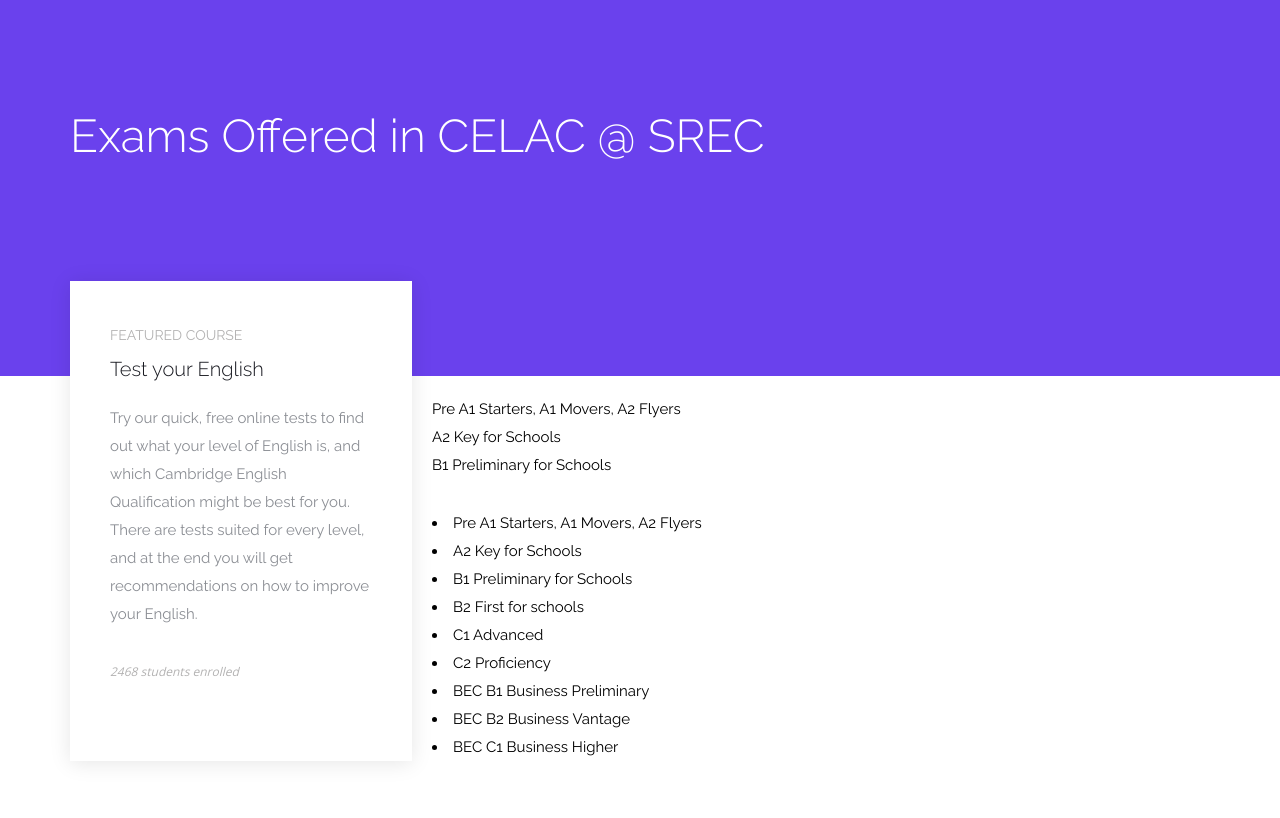
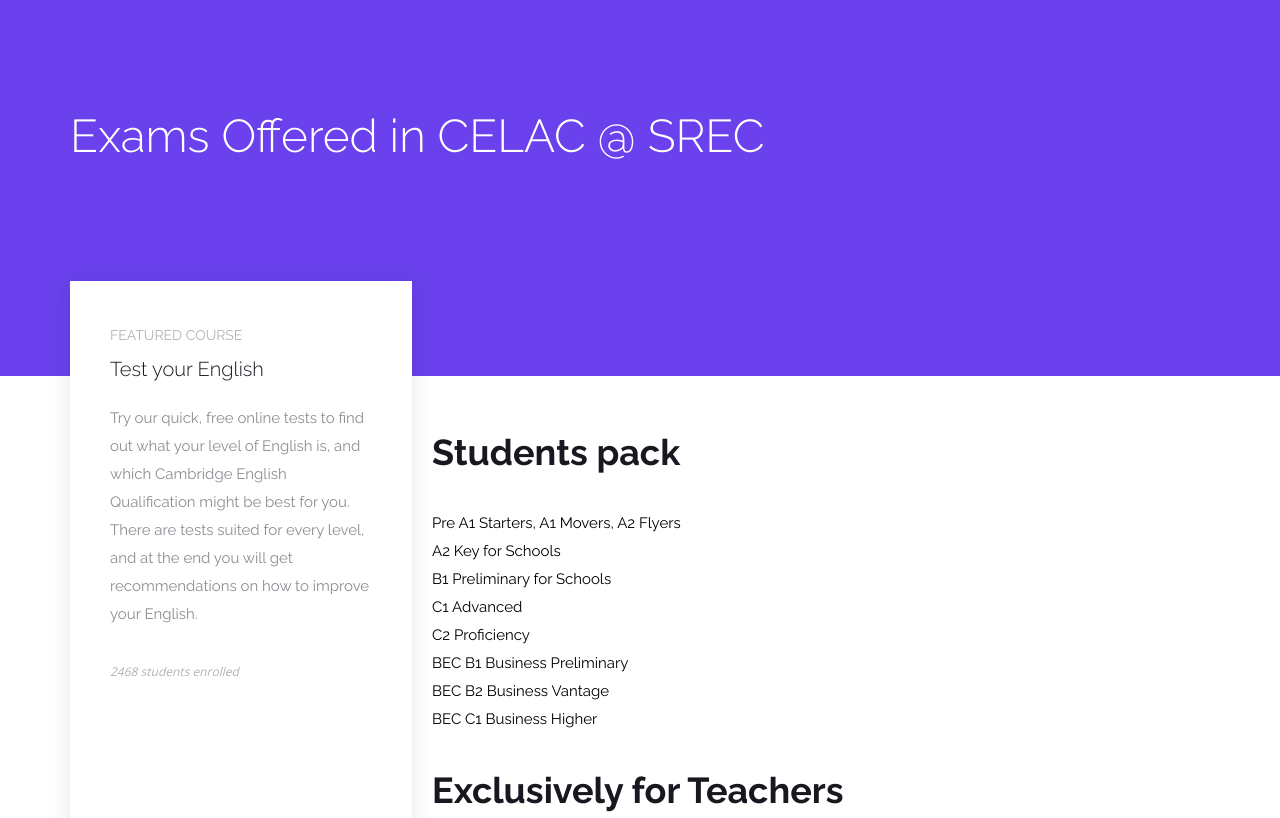
Before and after one commit to Dhiyanu290100/celac, a website: page courses.html in a window 1280 px wide. Shown: the part 134-952 px from the top of the page. Drawn offline with nearby package versions, Linux system fonts and the light colour scheme; a web font is replaced by a local one.

Commit message:
course
Signed-off-by: root <root@localhost.localdomain>

```diff
--- a/courses.html
+++ b/courses.html
@@ -106,18 +106,8 @@
                 </div>
                 <div class="boot-image boot-animate" style="color: black;">
                   &nbsp<h3> </h3> &nbsp   &nbsp  &nbsp  <br><br>
-                  <p>Pre A1 Starters, A1 Movers, A2 Flyers<br>A2 Key for Schools<br>B1 Preliminary for Schools<br></p>
-                    <li>Pre A1 Starters, A1 Movers, A2 Flyers</li>
-                    <li>A2 Key for Schools</li>
-                    <li>B1 Preliminary for Schools</li>
-                    <li>B2 First for schools</li>
-                    <li>C1 Advanced</li>
-                    <li>C2 Proficiency</li>
-                    <li>BEC B1 Business Preliminary</li>
-                    <li>BEC B2 Business Vantage</li>
-                    <li>BEC C1 Business Higher</li>
-
-                  </ol>
+                  <p><h2><b>Students pack</b></h2>Pre A1 Starters, A1 Movers, A2 Flyers<br>A2 Key for Schools<br>B1 Preliminary for Schools<br>C1 Advanced<br>C2 Proficiency<br>BEC B1 Business Preliminary<br>BEC B2 Business Vantage<br>BEC C1 Business Higher</p>
+                    <p><h2><b>Exclusively for Teachers</b></h2><br>TKT: module-1<br>TKT:Module-2<br>TKT:Module-3<br>TKT CLIL (Content and language Integrated Learning)<br>TKT YL (Young Learners) MODULE<br></p>
 
                 </div>
               </div>
```
